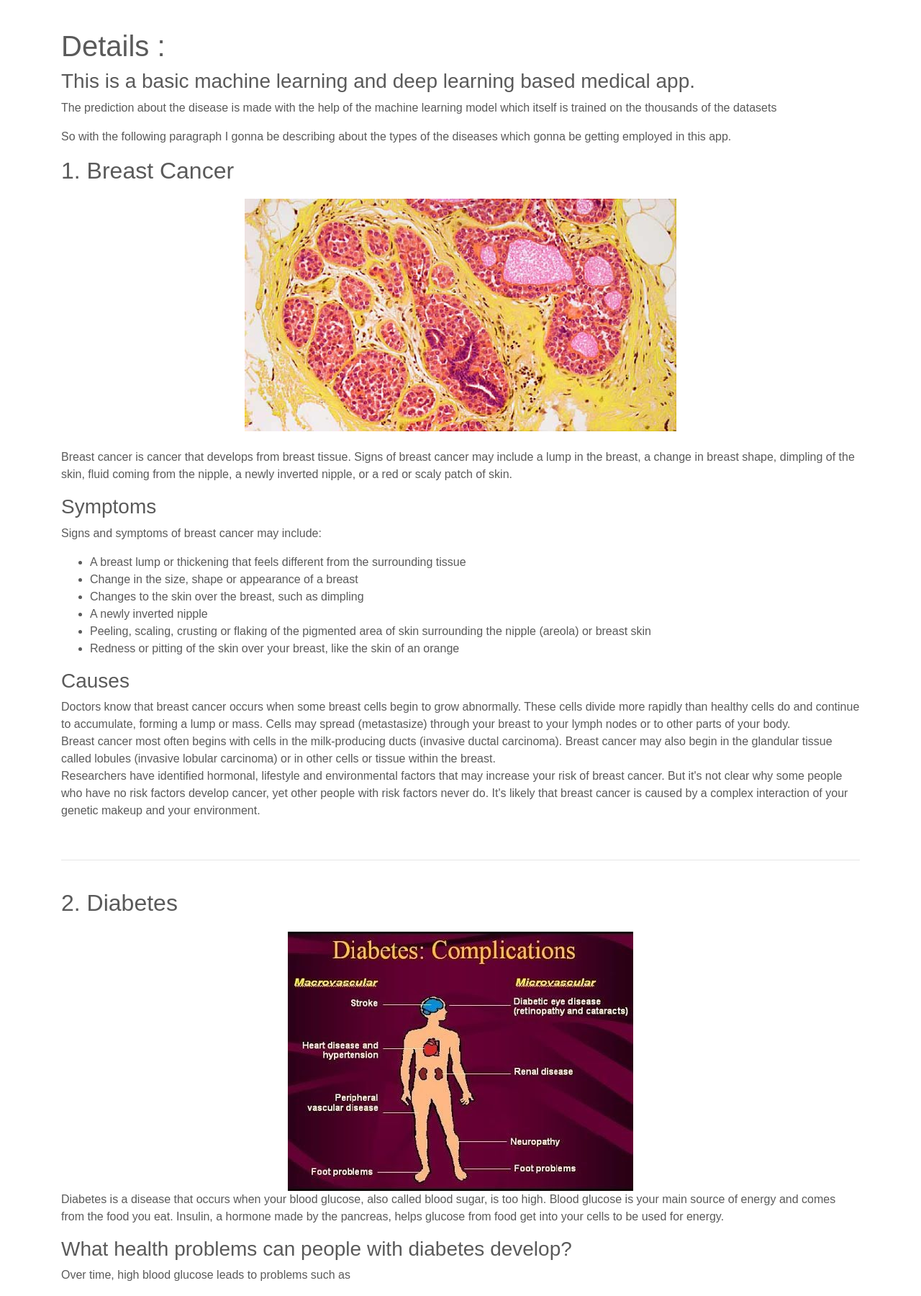
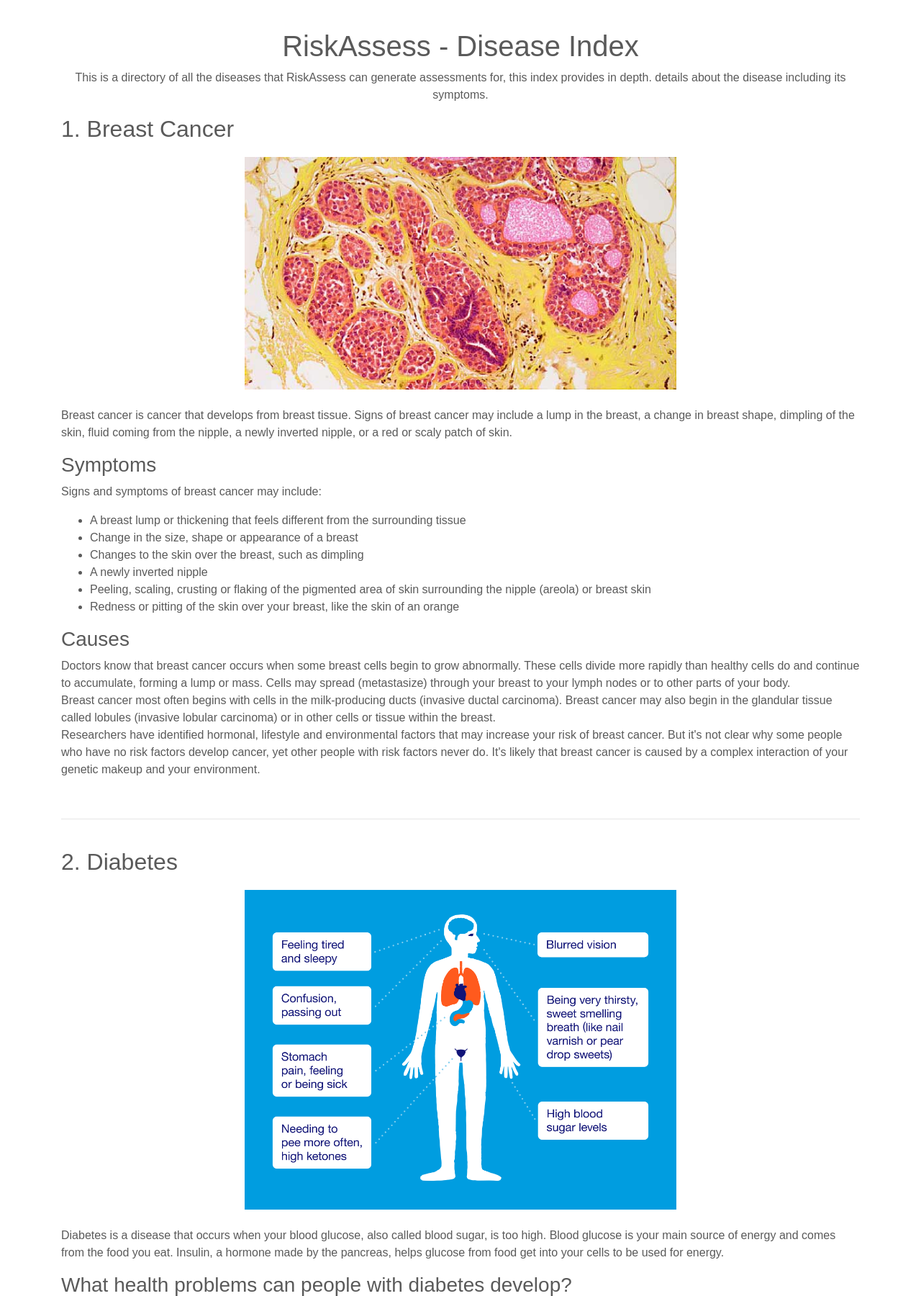
Before and after one commit to abhayshah0305/RiskAssess, a Flask app: page /disindex in a window 1280 px wide. Shown: the part 56-1856 px from the top of the page at 72% size. Run offline with Flask 2, Linux system fonts and the light colour scheme; a user stored in the database is signed in; parts of the project's set-up code (start-up, migrations or seed data) failed here and were passed over; some libraries are stand-ins or nearby versions.

Commit message:
Initial Commit

```diff
--- a/app.py
+++ b/app.py
@@ -106,7 +106,7 @@ def dashboard():
 
 
 @app.route("/disindex")
-@login_required
+
 def disindex():
     return render_template("disindex.html")
 
--- a/templates/disindex.html
+++ b/templates/disindex.html
@@ -89,13 +89,12 @@
     <br/>
     <br/>
 	<div class="container">
-		<h1>Details : </h1>
-    <h3>This is a basic machine learning and deep learning based medical app.</h3>
-    <p>The prediction about the disease is made with the help of the machine learning model which itself is trained on the thousands of the datasets</p>
-    <p>So with the following paragraph I gonna be describing about the types of the diseases which gonna be getting employed in this app.</p>
+        <h1 style="text-align:center;">RiskAssess - Disease Index</h1>
+    <p style="text-align:center;">This is a directory of all the diseases that RiskAssess can generate assessments for, this index provides in depth.
+    details about the disease including its symptoms.</p>
     <h2>1. Breast Cancer </h2>
     <div style="text-align: center; margin-top: 20px">
-       <img style="max-width: 600px" src="static/img/breast.jpg" /><br/><br/>
+       <img style="max-width: 600px" src="static/img/breastcancer.jpg" /><br/><br/>
    </div>
     <p>Breast cancer is cancer that develops from breast tissue. Signs of breast cancer may include a lump in the breast, a change in breast shape, dimpling of the skin, fluid coming from the nipple, a newly inverted nipple, or a red or scaly patch of skin.<br></p>
 
@@ -125,7 +124,7 @@ Researchers have identified hormonal, lifestyle and environmental factors that m
 
 <h2>2. Diabetes</h2>
 <div style="text-align: center; margin-top: 20px">
-       <img style="max-width: 600px" src="static/img/diabetes.jpg" /><br/>
+       <img style="max-width: 600px" src="static/img/diabetes.png" /><br/><br/>
    </div>
 <p>Diabetes is a disease that occurs when your blood glucose, also called blood sugar, is too high. Blood glucose is your main source of energy and comes from the food you eat. Insulin, a hormone made by the pancreas, helps glucose from food get into your cells to be used for energy.</p>
 <h3>What health problems can people with diabetes develop? </h3>
@@ -146,7 +145,7 @@ Researchers have identified hormonal, lifestyle and environmental factors that m
 
 <h2>3.Heart Disease</h2>
 <div style="text-align: center; margin-top: 20px">
-       <img style="max-width: 600px" src="static/img/heart.jpg" /><br/>
+       <img style="max-width: 600px" src="static/img/heart.png" /><br/>
    </div>
 <h3>Overview</h3>
 <p>Heart disease describes a range of conditions that affect your heart. Diseases under the heart disease umbrella include blood vessel diseases, such as coronary artery disease; heart rhythm problems (arrhythmias); and heart defects you're born with (congenital heart defects), among others.<br>
@@ -163,29 +162,9 @@ Many forms of heart disease can be prevented or treated with healthy lifestyle c
 <br>
 <hr>
 <br>
-
-<h2>4.Liver Disease</h2>
+<h2>4.Kidney Disease</h2>
 <div style="text-align: center; margin-top: 20px">
-       <img style="max-width: 600px" src="static/img/liver.jpg" /><br/>
-   </div>
-<p>Liver disease is any disturbance of liver function that causes illness. The liver is responsible for many critical functions within the body and should it become diseased or injured, the loss of those functions can cause significant damage to the body. Liver disease is also referred to as hepatic disease.<br>
-
-Liver disease is a broad term that covers all the potential problems that cause the liver to fail to perform its designated functions. Usually, more than 75% or three quarters of liver tissue needs to be affected before a decrease in function occurs.<br></p>
-
-<h3>Symptoms</h3>
-<p>Classic symptoms of liver disease include:</p>
- <ul>
-  <li>nausea</li>
-  <li>vomiting</li>
-  <li>right upper quadrant abdominal pain, and </li>
-  <li>jaundice (a yellow discoloration of the skin due to elevated bilirubin concentrations in the bloodstream).</li>
-</ul>
-<br>
-<hr>
-<br>
-<h2>5.Kidney Disease</h2>
-<div style="text-align: center; margin-top: 20px">
-       <img style="max-width: 600px" src="static/img/kidney.jpeg" /><br/>
+       <img style="max-width: 600px" src="static/img/kidney.png" /><br/>
    </div>
 <h3>Overview</h3>
 <p>The kidneys play key roles in body function, not only by filtering the blood and getting rid of waste products, but also by balancing the electrolyte levels in the body, controlling blood pressure, and stimulating the production of red blood cells.<br>
@@ -208,56 +187,29 @@ The kidneys are located in the abdomen toward the back, normally one on each sid
     <li>
     Rising urea levels in the blood (uremia) may lead to brain encephalopathy, pericarditis (inflammation of the heart lining), or low calcium blood levels (hypocalcemia)</li>
   </ul>
+
 <br>
 <hr>
 <br>
-<h2>6.Malaria</h2>
+<h2>5.Liver Disease</h2>
 <div style="text-align: center; margin-top: 20px">
-       <img style="max-width: 600px" src="static/img/malaria.jpg" /><br/>
+       <img style="max-width: 600px" src="static/img/liver.png" /><br/>
    </div>
-<h3>Overview</h3>
-<p>
-Malaria is a life-threatening mosquito-borne blood disease. The Anopheles mosquito transmits it to humans.</p><br>
-<p>The parasites in mosquitos that spread malaria belong to the Plasmodium genus. Over 100 types of Plasmodium parasite can infect a variety of species. Different types replicate at different rates, changing how quickly the symptoms escalate, and the severity of the disease.</p>
+<p>Liver disease is any disturbance of liver function that causes illness. The liver is responsible for many critical functions within the body and should it become diseased or injured, the loss of those functions can cause significant damage to the body. Liver disease is also referred to as hepatic disease.<br>
+
+Liver disease is a broad term that covers all the potential problems that cause the liver to fail to perform its designated functions. Usually, more than 75% or three quarters of liver tissue needs to be affected before a decrease in function occurs.<br></p>
+
 <h3>Symptoms</h3>
+<p>Classic symptoms of liver disease include:</p>
  <ul>
-    <li>fever and chills</li>
-    <li>impaired consciousness</li>
-    <li>prostration, or adopting a prone position
-    multiple convulsions</li>
-    <li>deep breathing and respiratory distress</li>
-    <li>abnormal bleeding and signs of anemia</li>
-    <li>clinical jaundice and evidence of vital organ dysfunction</li>
+  <li>nausea</li>
+  <li>vomiting</li>
+  <li>right upper quadrant abdominal pain, and </li>
+  <li>jaundice (a yellow discoloration of the skin due to elevated bilirubin concentrations in the bloodstream).</li>
 </ul>
   <br>
   <hr>
-  <br>
 
-  <h2>7.Pneumonia</h2>
-  <div style="text-align: center; margin-top: 20px">
-       <img style="max-width: 600px" src="static/img/pneumonia.png" /><br/>
-   </div>
-  <p>Pneumonia is an infection in one or both lungs. It can be caused by bacteria, viruses, or fungi. Bacterial pneumonia is the most common type in adults. Pneumonia causes inflammation in the air sacs in your lungs, which are called alveoli.<p>
-  <h3>Symptopms</h3>
- <p> Common symptoms include:</p>
-<ul>
-    <li>cough</li>
-    <li>rusty or green phlegm, or sputum, coughed up from lungs
-    fever</li>
-    <li>fast breathing and shortness of breath</li>
-    <li>shaking chills</li>
-    <li>chest pain that usually worsens when taking a deep breath, known as pleuritic pain</li>
-    <li>fast heartbeat</li>
-    <li>fatigue and weakness</li>
-    <li>nausea and vomiting</li>
-    <li>diarrhea</li>
-    <li>sweating</li>
-    <li>headache</li>
-    <li>muscle pain</li>
-    <li>confusion or delirium, especially in older adults
-    dusky or purplish skin color, or cyanosis, from poorly oxygenated blood</li>
-</ul>
-<p>Symptoms can vary depending on other underlying conditions and the type of pneumonia.</p><br>
 	</div>
     <script src="https://code.jquery.com/jquery-3.2.1.slim.min.js" integrity="sha384-KJ3o2DKtIkvYIK3UENzmM7KCkRr/rE9/Qpg6aAZGJwFDMVNA/GpGFF93hXpG5KkN" crossorigin="anonymous"></script>
     <script src="https://cdnjs.cloudflare.com/ajax/libs/popper.js/1.12.9/umd/popper.min.js" integrity="sha384-ApNbgh9B+Y1QKtv3Rn7W3mgPxhU9K/ScQsAP7hUibX39j7fakFPskvXusvfa0b4Q" crossorigin="anonymous"></script>
```
Also changed, not shown: static/img/breastcancer.jpg (renamed from static/img/breast.jpg), static/img/diabetes.jpg (deleted), static/img/diabetes.png (added), static/img/heart.jpg (deleted), static/img/heart.png (added), static/img/kidney.jpeg (deleted), static/img/kidney.png (added), static/img/liver.jpg (deleted), static/img/liver.png (added), static/img/malaria.jpg (deleted), static/img/pneumonia.png (deleted), 1 other file. Lines whose indentation alone changed are shown as unchanged.
